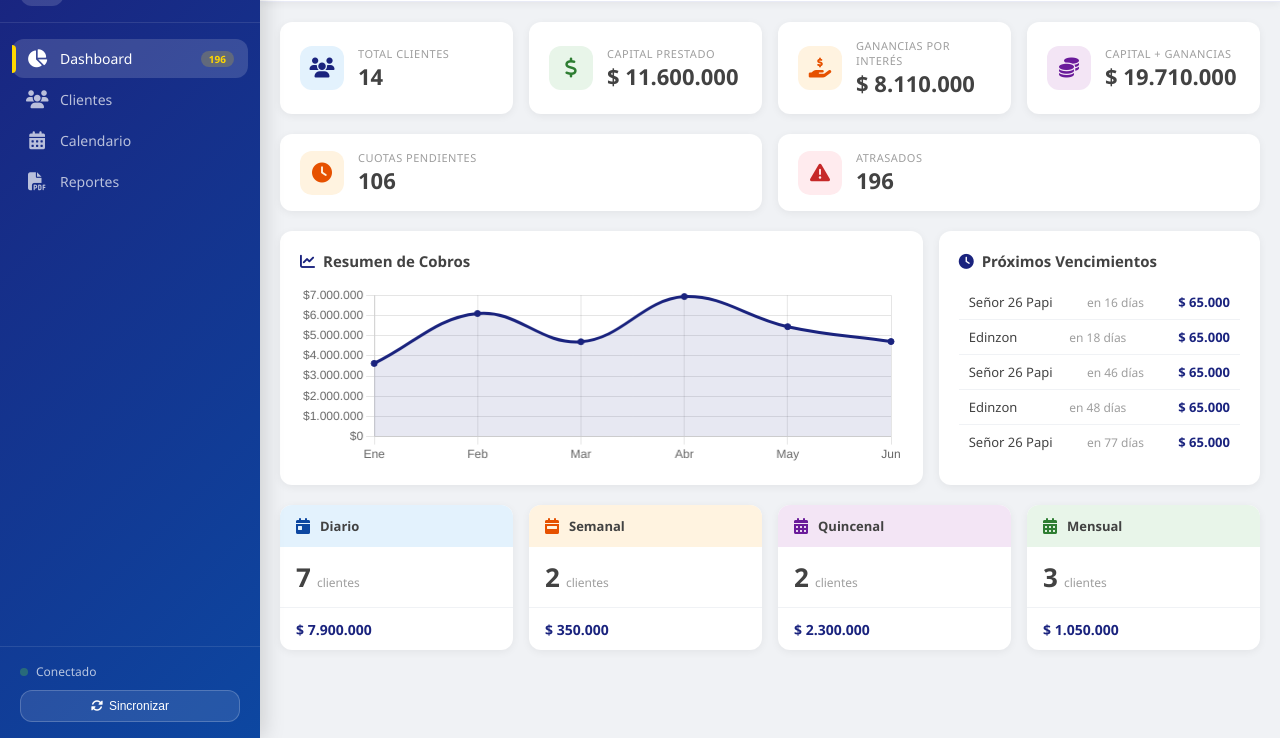
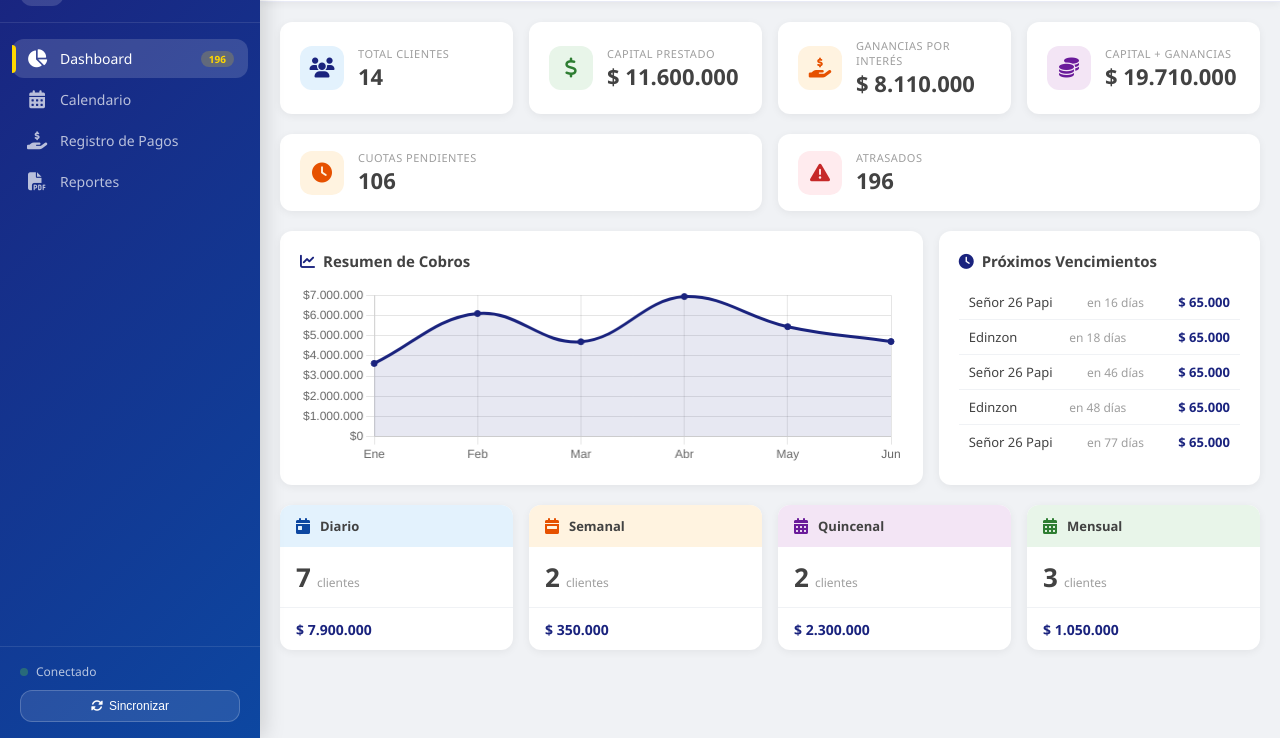
Before and after one commit to dannysj0214-commits/prestacontrol, a website: page index.html in a window 1280 px wide. Shown: the part 62-800 px from the top of the page. Drawn offline with nearby package versions, Linux system fonts and the light colour scheme.

```diff
--- a/index.html
+++ b/index.html
@@ -25,13 +25,13 @@
                 <span>Dashboard</span>
                 <span class="nav-badge" id="navBadge">0</span>
             </a>
-            <a href="#" class="nav-item" data-section="clientes" onclick="mostrarSeccion('clientes')">
-                <i class="fas fa-users"></i>
-                <span>Clientes</span>
-            </a>
           <a href="#" class="nav-item" data-section="cuotas" onclick="mostrarSeccion('cuotas')">
     <i class="fas fa-calendar-alt"></i>
     <span>Calendario</span>
+</a>
+<a href="#" class="nav-item" data-section="pagos" onclick="mostrarSeccion('pagos')">
+    <i class="fas fa-hand-holding-usd"></i>
+    <span>Registro de Pagos</span>
 </a>
 <a href="#" class="nav-item" data-section="reportes" onclick="mostrarSeccion('reportes')">
     <i class="fas fa-file-pdf"></i>
```
Lines whose indentation alone changed are shown as unchanged.
